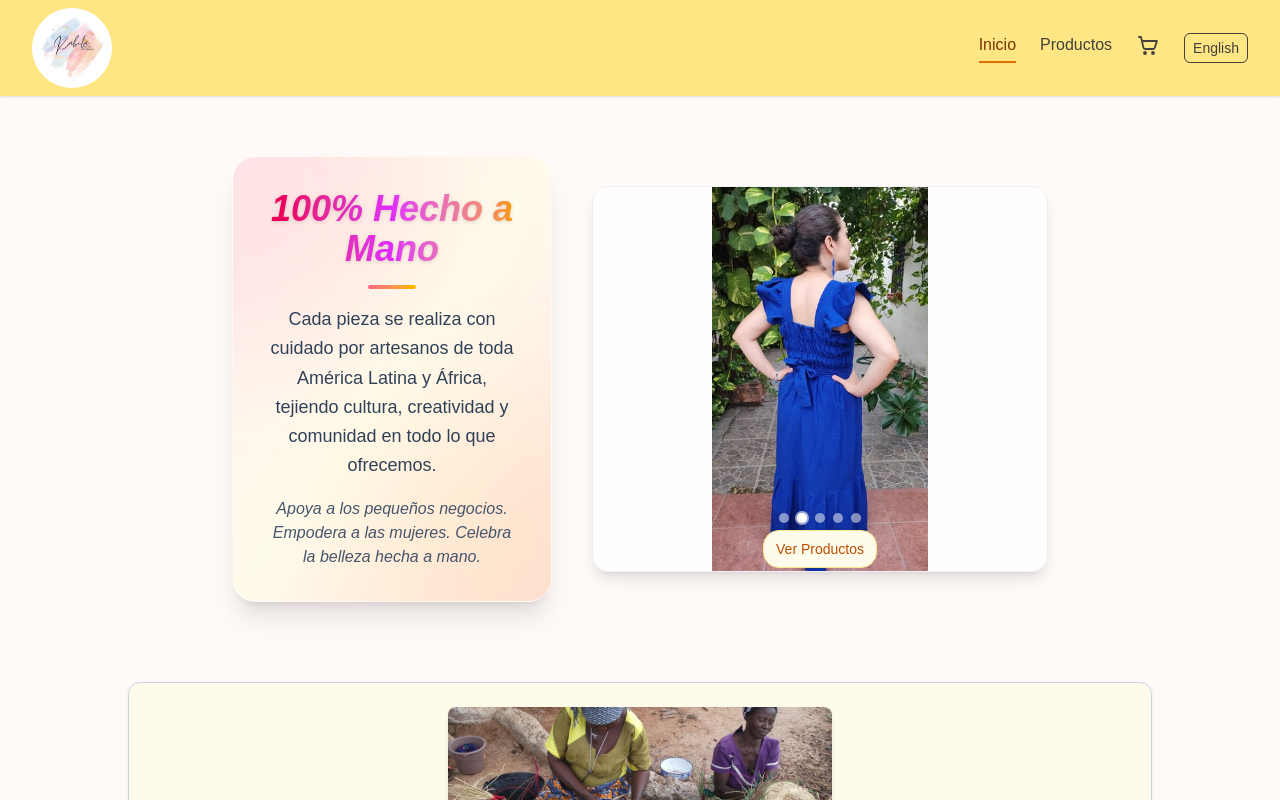
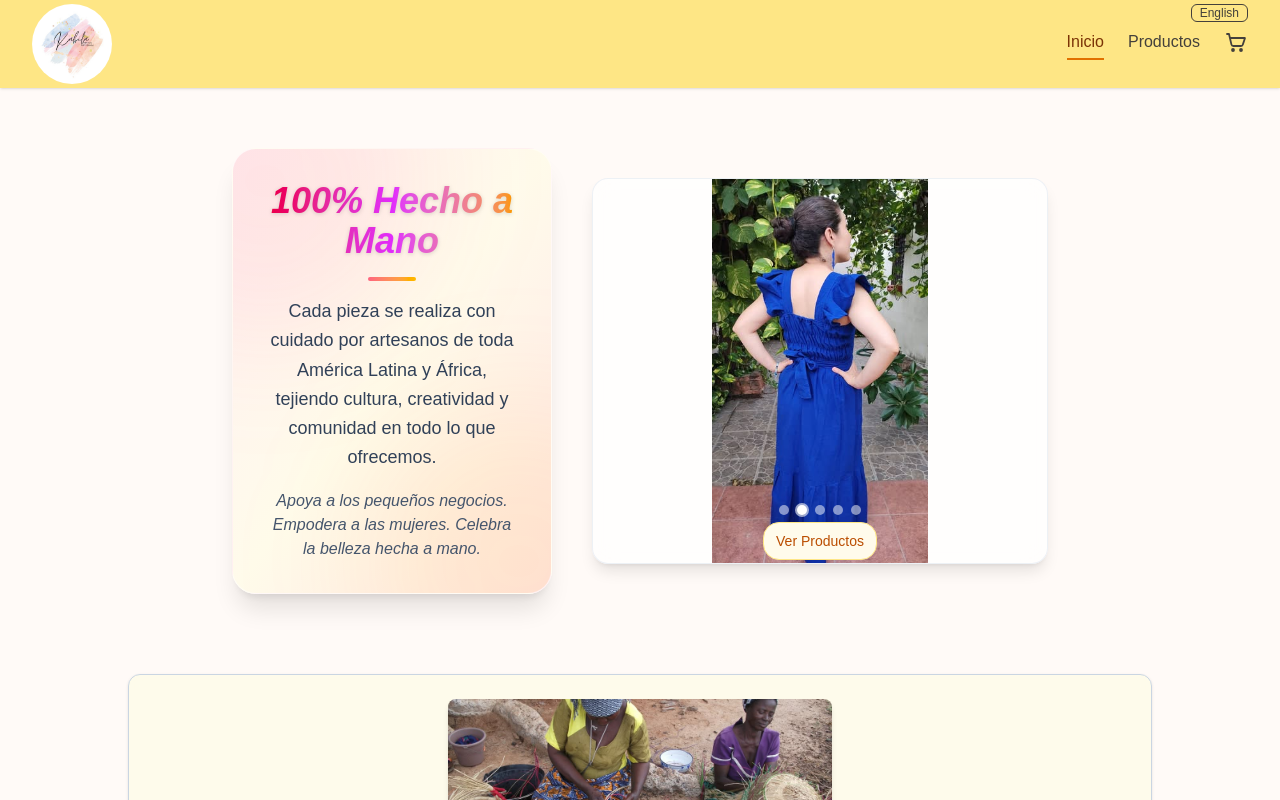
Before and after one commit to kflieder/lisa-kabila, a Next.js app: page / in a window 1280 px wide. Shown: the top 800 px of the page. Built offline with nearby package versions, Linux system fonts and the light colour scheme; no server answers; the database is empty.

Commit message:
Update Header.tsx

```diff
--- a/src/components/Header.tsx
+++ b/src/components/Header.tsx
@@ -46,7 +46,7 @@ useEffect(() => {
 
   return (
     <>
-      <header className="w-full bg-amber-200 py-2 shadow-sm">
+      <header className="w-full bg-amber-200 py-1 shadow-sm">
         <div className="max-w-7xl mx-auto px-4 sm:px-6 lg:px-8">
           <div className="flex h-20 items-center justify-between">
             <a href="/" className="flex items-center gap-3">
@@ -56,7 +56,8 @@ useEffect(() => {
                 alt="Logo"
               />
             </a>
-            <nav className="flex items-center gap-3 md:gap-6">
+            <nav className='h-full flex items-end flex-col justify-start gap-2'>
+              <div className="flex items-center gap-3 md:gap-6 order-2">
               <p
                 className={`pb-1 font-medium transition-colors cursor-pointer ${
                   activeTabFromHome === "home"
@@ -105,9 +106,10 @@ useEffect(() => {
                 <span className="sr-only">Cart</span>
 
               </p>
+              </div>
               <button
                   onClick={toggleLanguage}
-                  className="px-2 py-1 border border-stone-700 rounded-md text-sm font-medium text-stone-700 hover:bg-stone-700 hover:text-white transition h-1/2 cursor-pointer"
+                  className="px-2 border border-stone-700 rounded-md text-xs font-medium text-stone-700 hover:bg-stone-700 hover:text-white transition cursor-pointer"
                 >
                   {lang === "en" ? "Español" : "English"}
                 </button>
```
